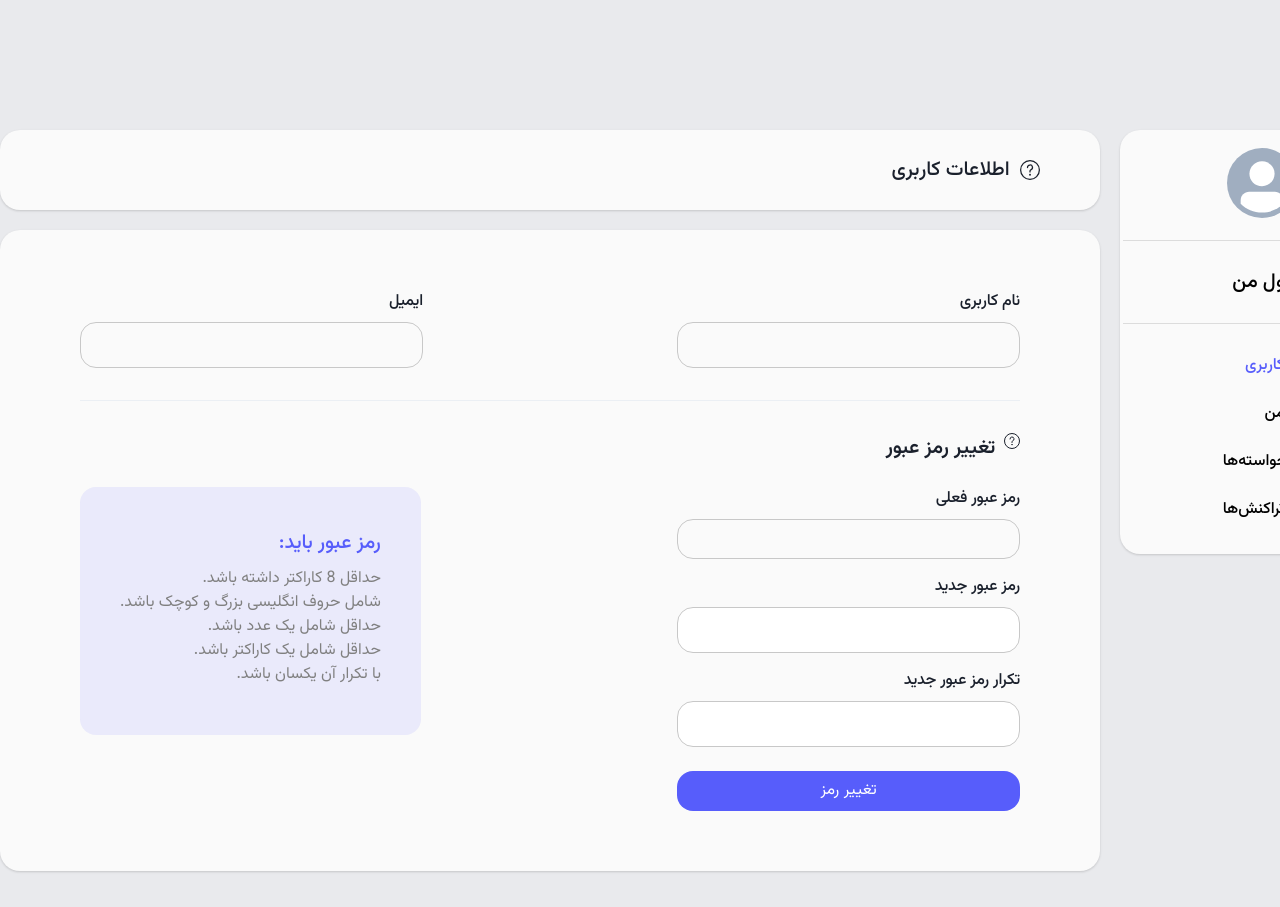
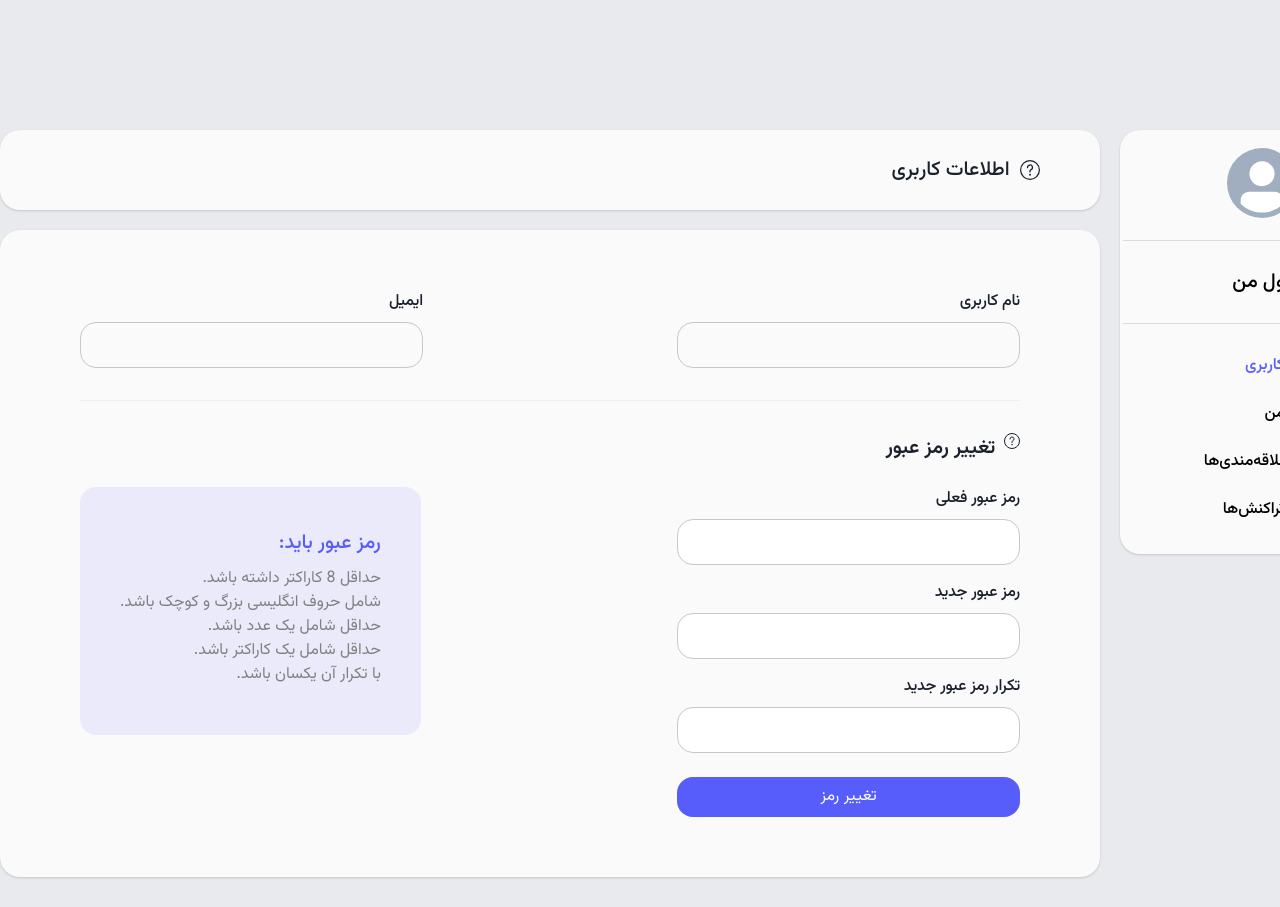
Before and after one commit to fatemehmi/PublisherPannel, a Next.js app: page /user/userProfile in a window 1280 px wide. Shown: the top 907 px of the page. Built offline with nearby package versions, Linux system fonts and the light colour scheme; no server answers.

Commit message:
fix sidebar problem

```diff
--- a/src/components/Sidebar.js
+++ b/src/components/Sidebar.js
@@ -114,9 +114,7 @@ const Sidebar = (props) => {
               <Link
                 style={{
                   color:
-										adjustedPageName === "user/wallet"
-											? "#575DFB"
-											: "black",
+                    adjustedPageName === "user/wallet" ? "#575DFB" : "black",
                 }}
                 className="font-SemiBold"
                 href="wallet"
@@ -140,9 +138,7 @@ const Sidebar = (props) => {
               style={{
                 ...listItemStyle,
                 color:
-									adjustedPageName === "user/userProfile"
-										? "#575DFB"
-										: "black",
+                  adjustedPageName === "user/userProfile" ? "#575DFB" : "black",
               }}
               className="font-SemiBold"
               href="userProfile"
@@ -152,33 +148,26 @@ const Sidebar = (props) => {
             <Link
               style={{
                 ...listItemStyle,
-								color:
-									adjustedPageName === "ookmarks"
-										? "#575DFB"
-										: "black",
+                color: adjustedPageName === "ooks" ? "#575DFB" : "black",
               }}
-							href="bookmarks"
+              href="books"
             >
               <Icon></Icon> &nbsp; کتابخانه من
             </Link>
             <Link
               style={{
                 ...listItemStyle,
-								color:
-									adjustedPageName === "ooks"
-										? "#575DFB"
-										: "black",
+                color: adjustedPageName === "ookmarks" ? "#575DFB" : "black",
               }}
-							href="books"
+              href="bookmarks"
             >
-							<Icon></Icon> &nbsp; فهرست خواسته‌ها
+              <Icon></Icon> &nbsp; فهرست علاقه‌مندی‌ها
             </Link>
             <Link
               style={{
                 ...listItemStyle,
                 color:
-									adjustedPageName ===
-									"user/transactionHistory"
+                  adjustedPageName === "user/transactionHistory"
                     ? "#575DFB"
                     : "black",
               }}
@@ -216,9 +205,11 @@ const Sidebar = (props) => {
                 case "user/transactionHistory":
                   return "تاریخچه تراکنش‌ها";
                 case "ooks":
+                  return "کتابخانه من";
+
+                case "ookmarks":
                   return "فهرست علاقه‌مندی‌ها";
-								case "ookmarks":
-									return "کتابخانه من";
+
                 default:
                   return "";
               }
--- a/src/pages/user/userProfile/index.js
+++ b/src/pages/user/userProfile/index.js
@@ -176,7 +176,7 @@ const UserProfile = () => {
 										<h2 style={labelStyle}>
 											رمز عبور فعلی
 										</h2>
-										<Input
+										<Field
 											type="password"
 											name="oldpass"
 											style={{
@@ -194,7 +194,9 @@ const UserProfile = () => {
 														: "#C8C8C8"
 												}`,
 											}}
-											defaultValue={formik.values.oldpass}
+											defaultValue={
+												formik.values.oldpass
+											}
 											isInvalid={
 												formik.errors.oldpass &&
 												formik.touched.oldpass
```
Lines whose indentation alone changed are shown as unchanged.
